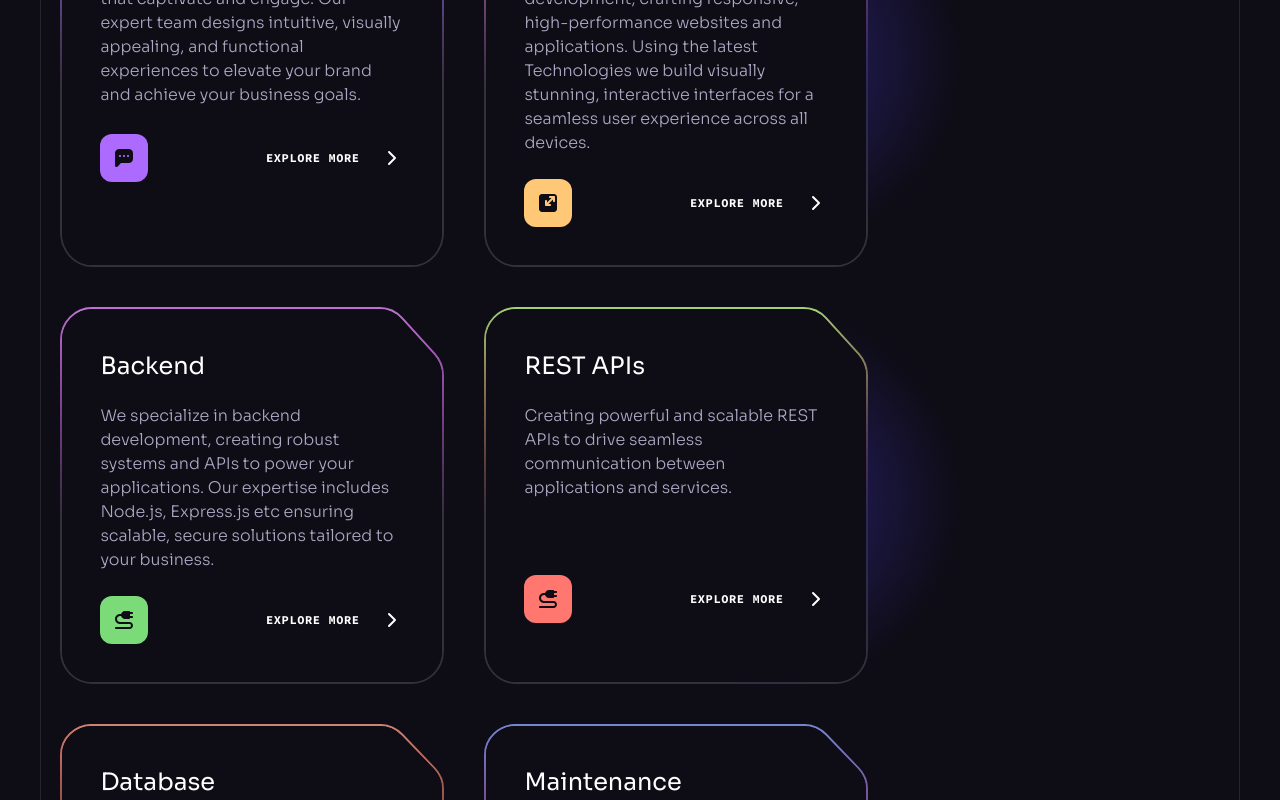
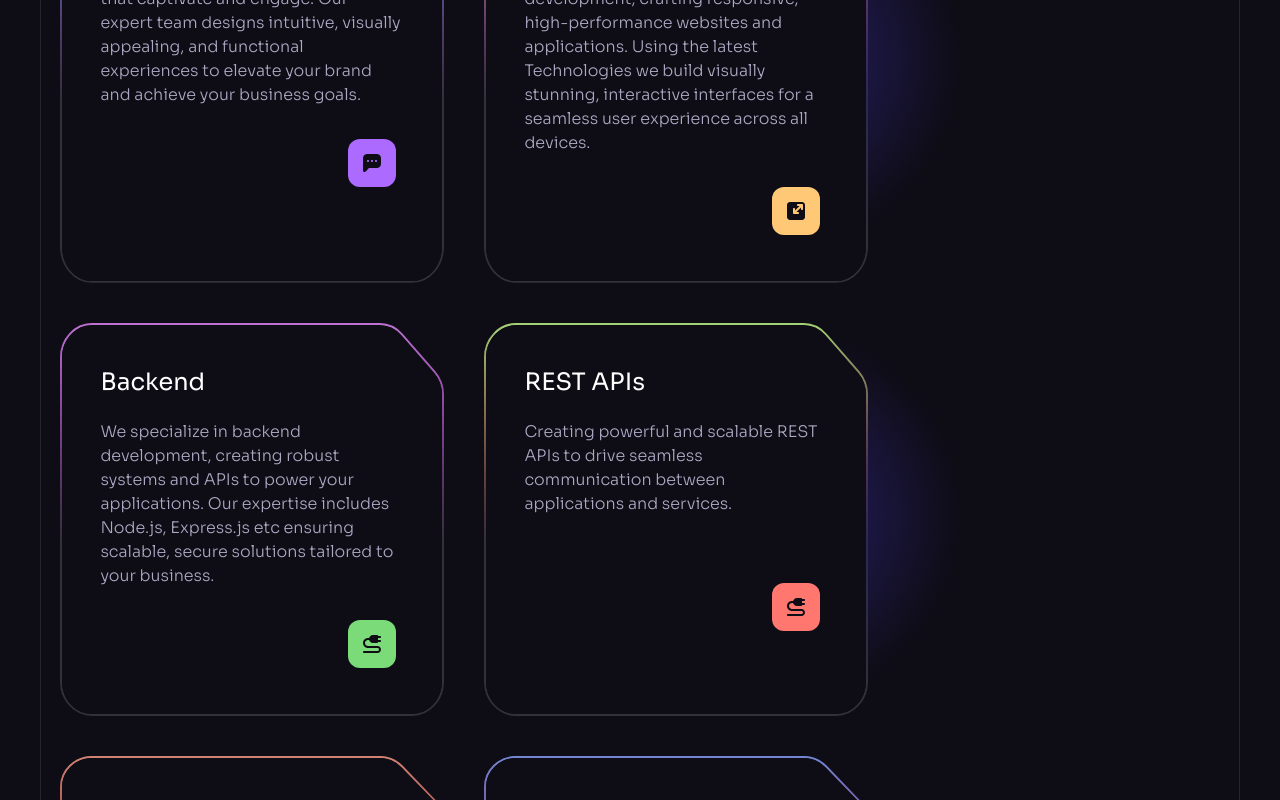
Before and after one commit to codwave/portfolio, a React (Vite) app: page / in a window 1280 px wide. Shown: the part 1780-2580 px from the top of the page. Built offline with nearby package versions, Linux system fonts and the light colour scheme.

Commit message:
refact:benefits

```diff
--- a/src/components/Benefits.jsx
+++ b/src/components/Benefits.jsx
@@ -23,19 +23,14 @@ const Benefits = () => {
               <div className="relative z-2 flex flex-col min-h-[22rem] p-[2.4rem] pointer-events-none">
                 <h5 className="h5 mb-5">{item.title}</h5>
                 <p className="body-2 mb-6 text-n-3">{item.text}</p>
-                <div className="flex items-center mt-auto">
+                <div className="flex items-center justify-end p-2 mt-auto">
                   <img
                     src={item.iconUrl}
                     width={48}
                     height={48}
                     alt={item.title}
                   />
-                  <a href="#contact" className="ml-auto font-code text-xs font-bold text-n-1 uppercase tracking-wider">
-                    Explore more
-                  </a>
-                  <a href="#contact">
-                    <Arrow />
-                  </a>
+
                 </div>
               </div>
 
```
